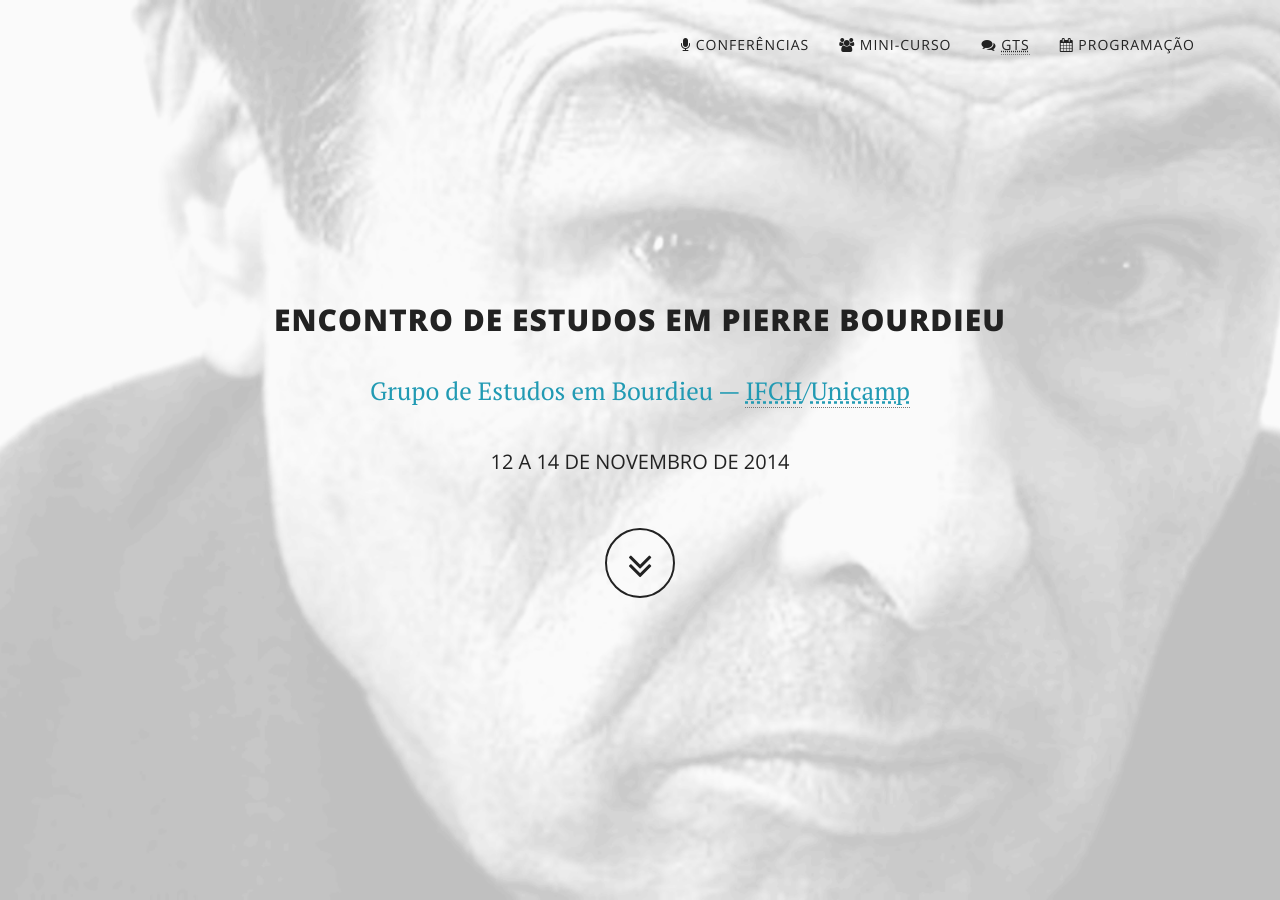
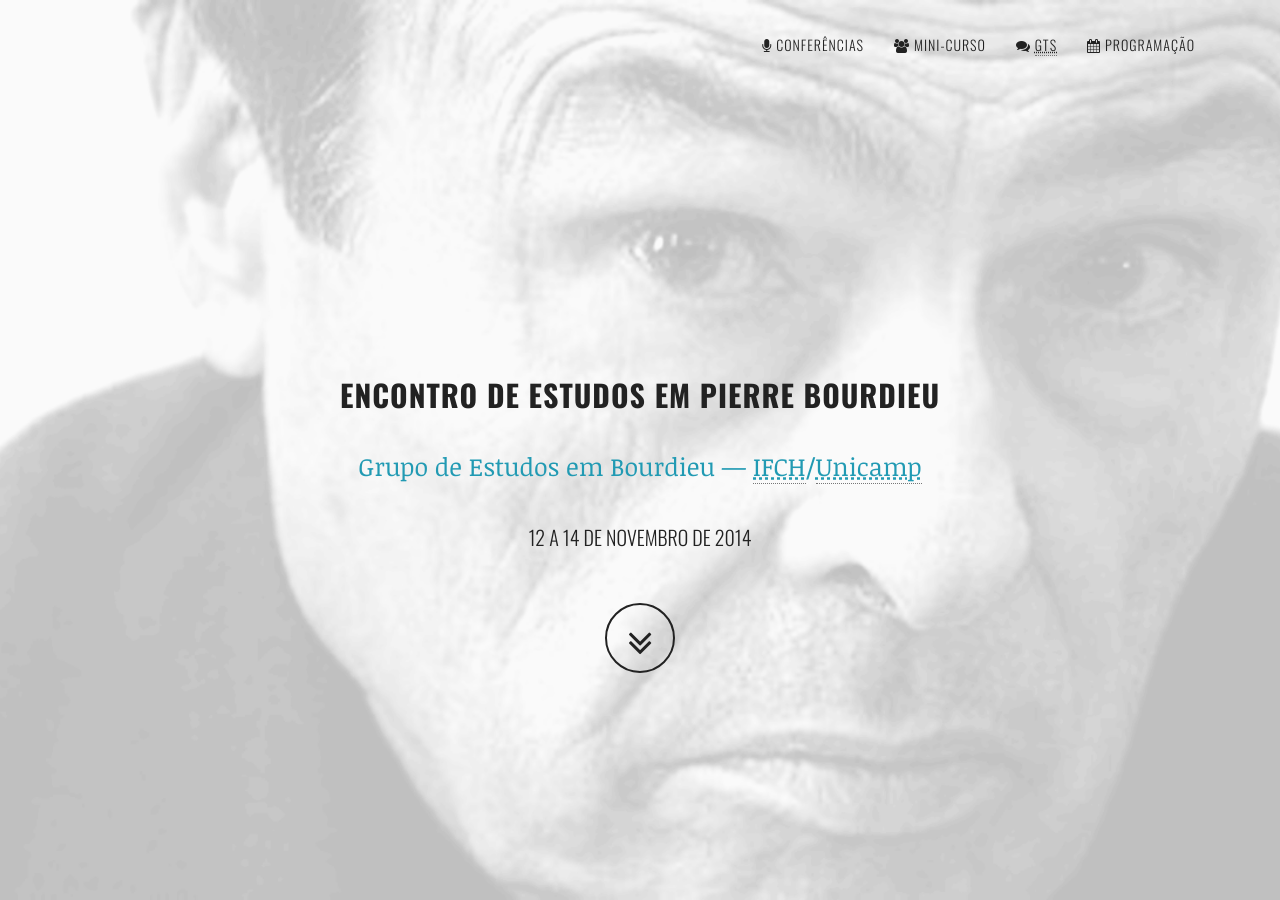
Before and after one commit to gebu/encontro-de-estudos-em-pierre-bourdieu, a Jekyll site: the page built from index.html, in a window 1280 px wide and 900 px high. Built offline with Jekyll 4.4.1, drawn with Linux system fonts in a browser that asks for light colours; nearby versions of some CDN libraries.

Commit message:
Change fonts

```diff
--- a/_layouts/site.html
+++ b/_layouts/site.html
@@ -21,8 +21,10 @@
 
   <!-- Custom Fonts -->
   <link href="http://netdna.bootstrapcdn.com/font-awesome/4.0.3/css/font-awesome.min.css" rel="stylesheet" type="text/css">
-  <link href='http://fonts.googleapis.com/css?family=Open+Sans:400,300,400italic,700,700italic,800' rel='stylesheet' type='text/css'>
-  <link href='http://fonts.googleapis.com/css?family=PT+Serif:400,400italic,700,700italic' rel='stylesheet' type='text/css'>
+  <!-- <link href='http://fonts.googleapis.com/css?family=Open+Sans:400,300,400italic,700,700italic,800' rel='stylesheet' type='text/css'> -->
+  <link href='http://fonts.googleapis.com/css?family=Oswald:400,300,700&subset=latin,latin-ext' rel='stylesheet' type='text/css'>
+  <!-- <link href='http://fonts.googleapis.com/css?family=PT+Serif:400,400italic,700,700italic' rel='stylesheet' type='text/css'> -->
+  <link href='http://fonts.googleapis.com/css?family=Noticia+Text:400,400italic,700&subset=latin,latin-ext' rel='stylesheet' type='text/css'>
 
 
   <!-- HTML5 Shim and Respond.js IE8 support of HTML5 elements and media queries -->
--- a/css/custom.css
+++ b/css/custom.css
@@ -1,3 +1,7 @@
+.navbar {
+  font-weight: 300;
+}
+
 .navbar-brand {
   font-size: 10px;
 }
@@ -48,18 +52,28 @@ h3 > small > strong {
   background-position: 64% 30%;
 }
 
-#intro-venue {
+.intro {
+  padding-top: 110px;
+}
+
+@media(min-width:767px) {
+  .intro {
+    padding-top: 150px;
+  }
+}
+
+#venue {
   display: none;
 }
 
 @media(min-width:767px) {
-  #intro-venue {
-    display: block;
+  #venue {
+    display: inline;
   }
 }
 
 .date {
-  font-family: "Open Sans","Helvetica Neue",Helvetica,Arial,sans-serif;
+  font-family: "Oswald","Helvetica Neue",Helvetica,Arial,sans-serif;
   font-weight: 100;
   text-transform: uppercase;
 }
@@ -105,7 +119,7 @@ dl.conferencias {
 }
 
 dt {
-  font-family: "Open Sans","Helvetica Neue",Helvetica,Arial,sans-serif;
+  font-family: "Oswald","Helvetica Neue",Helvetica,Arial,sans-serif;
   font-size: 22px;
 }
 
@@ -115,7 +129,7 @@ dd > p {
 
 dt > small,
 dd > strong {
-  font-family: "Open Sans","Helvetica Neue",Helvetica,Arial,sans-serif;
+  font-family: "Oswald","Helvetica Neue",Helvetica,Arial,sans-serif;
   font-weight: 100;
   font-size: 20px;
   display: block;
@@ -128,7 +142,7 @@ dd > p.lead {
 }
 
 .table {
-  font-family: "Open Sans","Helvetica Neue",Helvetica,Arial,sans-serif;
+  font-family: "Oswald","Helvetica Neue",Helvetica,Arial,sans-serif;
   font-size: 20px;
 }
 
@@ -136,9 +150,9 @@ dd > p.lead {
   font-size: .95em;
   line-height: 1em;
   padding: 10px;
-  font-family: "Open Sans","Helvetica Neue",Helvetica,Arial,sans-serif;
-  /* font-weight: 100; */
-  /* text-transform: uppercase; */
+  font-family: "Oswald","Helvetica Neue",Helvetica,Arial,sans-serif;
+  font-weight: 300;
+  text-transform: uppercase;
   background-color: #fff;
   color: #222;
 }
--- a/css/grayscale.css
+++ b/css/grayscale.css
@@ -7,8 +7,8 @@
 body {
     width: 100%;
     height: 100%;
-    /* font-family: "Open Sans","Helvetica Neue",Helvetica,Arial,sans-serif; */
-    font-family: "PT Serif",Georgia, serif;
+    /* font-family: "Oswald","Helvetica Neue",Helvetica,Arial,sans-serif; */
+    font-family: "Noticia Text",Georgia, serif;
     color: #222;
     background-color: #fff;
 }
@@ -26,7 +26,7 @@ h5,
 h6 {
     margin: 0 0 35px;
     text-transform: uppercase;
-    font-family: "Open Sans","Helvetica Neue",Helvetica,Arial,sans-serif;
+    font-family: "Oswald","Helvetica Neue",Helvetica,Arial,sans-serif;
     font-weight: 700;
     letter-spacing: 1px;
 }
@@ -66,7 +66,7 @@ a:focus {
     margin-bottom: 0;
     border-bottom: 1px solid rgba(255,255,255,.3);
     text-transform: uppercase;
-    font-family: "Open Sans","Helvetica Neue",Helvetica,Arial,sans-serif;
+    font-family: "Oswald","Helvetica Neue",Helvetica,Arial,sans-serif;
     background-color: #fff;
 }
 
@@ -289,7 +289,7 @@ a:focus {
 
 .btn {
     text-transform: uppercase;
-    font-family: "Open Sans","Helvetica Neue",Helvetica,Arial,sans-serif;
+    font-family: "Oswald","Helvetica Neue",Helvetica,Arial,sans-serif;
     font-weight: 400;
     -webkit-transition: all .3s ease-in-out;
     -moz-transition: all .3s ease-in-out;
```
